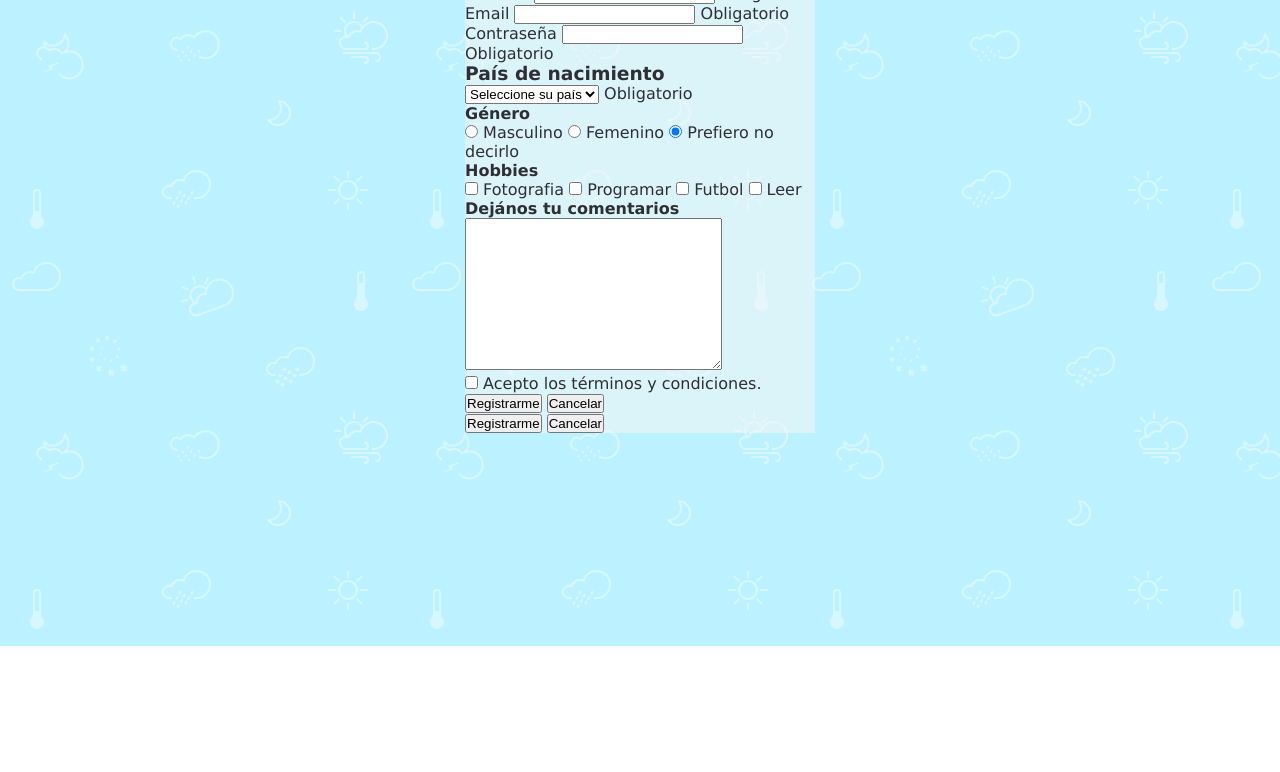
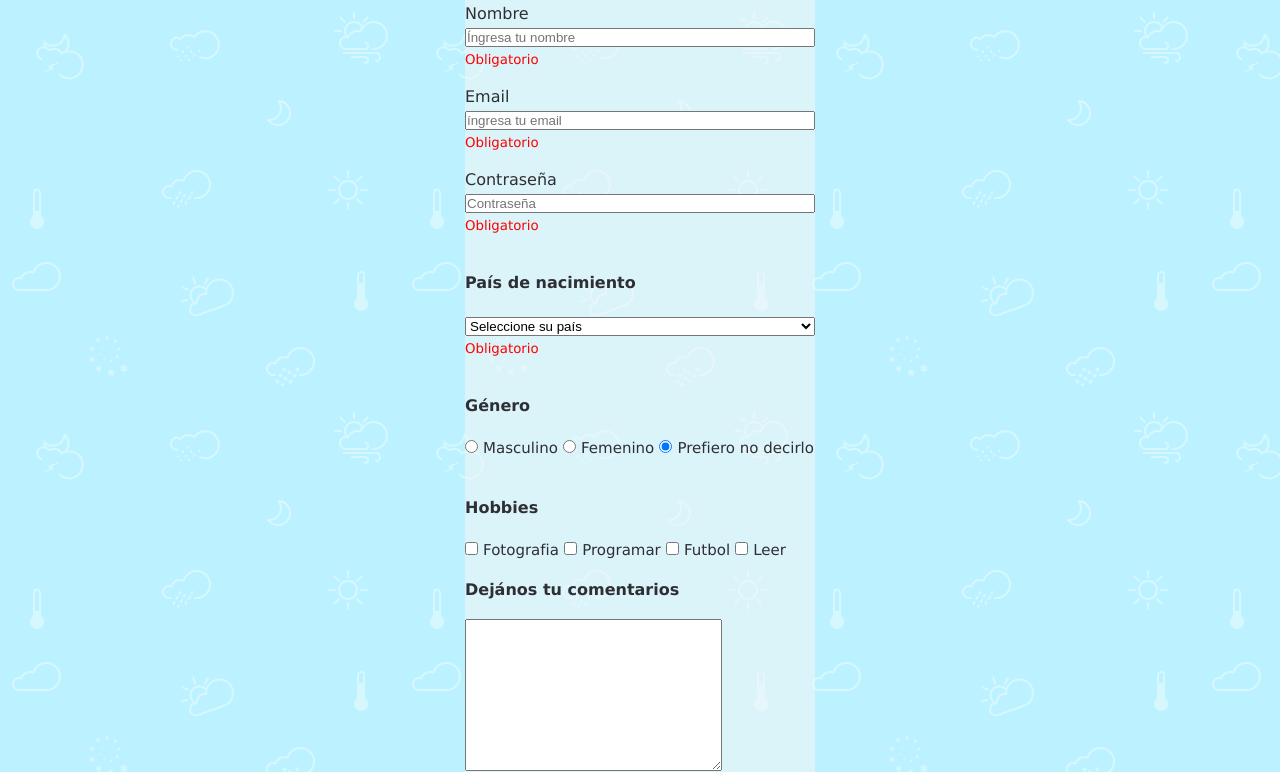
Before and after one commit to chinosama/craftsy, a plain HTML site: page views/register.html in a window 1280 px wide. Shown: the part 154-926 px from the top of the page. Before the commit the page ends 800 px from the top, so only its background shows below. Drawn offline with Linux system fonts and the light colour scheme.

Commit message:
inicia register.css

```diff
--- a/public/css/register.css
+++ b/public/css/register.css
@@ -3,3 +3,38 @@
     background-color: rgba(245, 245, 245, 0.541);
     margin: 0 auto;
 }
+
+.register h1{
+    text-align: center;
+}
+
+.register .box-form{
+    display: flex;
+    flex-direction: column;
+    margin: 20px 0;
+}
+
+.register h4{
+    margin: 20px 0;
+}
+
+.register .box-form input, select{
+    margin: 5px 0;
+}
+
+.register .box-form small{
+    color: red;
+}
+
+.register .options{
+    display: flex;
+    justify-content: space-between;
+}
+
+.register .options label{
+    font-size: 15px;
+}
+
+.register .box-form textarea{
+    resize: none;
+}
--- a/views/register.html
+++ b/views/register.html
@@ -32,21 +32,21 @@
       <form action="">
         <div class="box-form">
           <label for="nombre">Nombre</label>
-          <input type="text" name="nombre" id="nombre" />
-          <span>Obligatorio</span>
+          <input type="text" name="nombre" id="nombre" placeholder="Íngresa tu nombre">
+          <small>Obligatorio</small>
         </div>
         <div class="box-form">
           <label for="email">Email</label>
-          <input type="email" name="email" id="email" />
-          <span>Obligatorio</span>
+          <input type="email" name="email" id="email" placeholder="íngresa tu email">
+          <small>Obligatorio</small>
         </div>
         <div class="box-form">
           <label for="password">Contraseña</label>
-          <input type="password" name="password" id="password" />
-          <span>Obligatorio</span>
+          <input type="password" name="password" id="password" placeholder="Contraseña">
+          <small>Obligatorio</small>
         </div>
         <div class="box-form">
-          <h3>País de nacimiento</h3>
+          <h4>País de nacimiento</h4>
           <select name="pais" id="pais">
             <option value="" selected hidden>Seleccione su país</option>
             <option value="ar">Argentina</option>
@@ -56,9 +56,9 @@
             <option value="eu">Estados Unidos</option>
             <option value="co">Colombia</option>
           </select>
-          <span>Obligatorio</span>
+          <small>Obligatorio</small>
         </div>
-        <div class="box-form">
+        <div class="box-form options">
           <h4>Género</h4>
           <div>
              <input type="radio" id="men" name="genero" value="m">
@@ -69,7 +69,7 @@
              <label for="none">Prefiero no decirlo</label>
           </div>
         </div>
-        <div class="box-form">
+        <div class="box-form options">
             <h4>Hobbies</h4>
             <div>
                 <input type="checkbox" id="foto" name="hobbie" value="1">
@@ -82,19 +82,19 @@
                 <label for="leer">Leer</label>
             </div>
         </div>
-        <div class="box-form">
+        <div class="">
             <h4>Dejános tu comentarios</h4>
             <textarea name="comentarios" id="com" cols="30" rows="10"></textarea>
         </div>
-        <div class="box-form">
+        <div class="box-button">
             <input type="checkbox" name="term" id="term">
             <label for="term">Acepto los términos y condiciones.</label>
         </div>
-        <div class="bos-form">
+        <div class="box-button">
             <input type="submit" value="Registrarme">
             <input type="reset" value="Cancelar">
         </div>
-        <div class="box-form">
+        <div class="box-button">
             <button type="submit">Registrarme</button>
             <button type="reset">Cancelar</button>
         </div>
```
